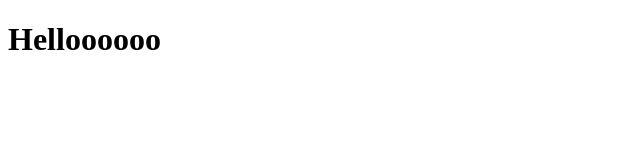
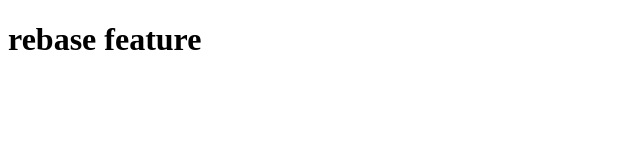
Before and after one commit to code-ness/testing-branches, a plain HTML site: page index.html in a window 1280 px wide. Shown: the whole page, without its empty margins (0-640 px from the left). Drawn offline with Linux system fonts and the light colour scheme.

Commit message:
reb feat

```diff
--- a/index.html
+++ b/index.html
@@ -7,6 +7,6 @@
   <title>Document</title>
 </head>
 <body>
-  <h1>Helloooooo</h1>
+  <h1>rebase feature</h1>
 </body>
 </html>
```
